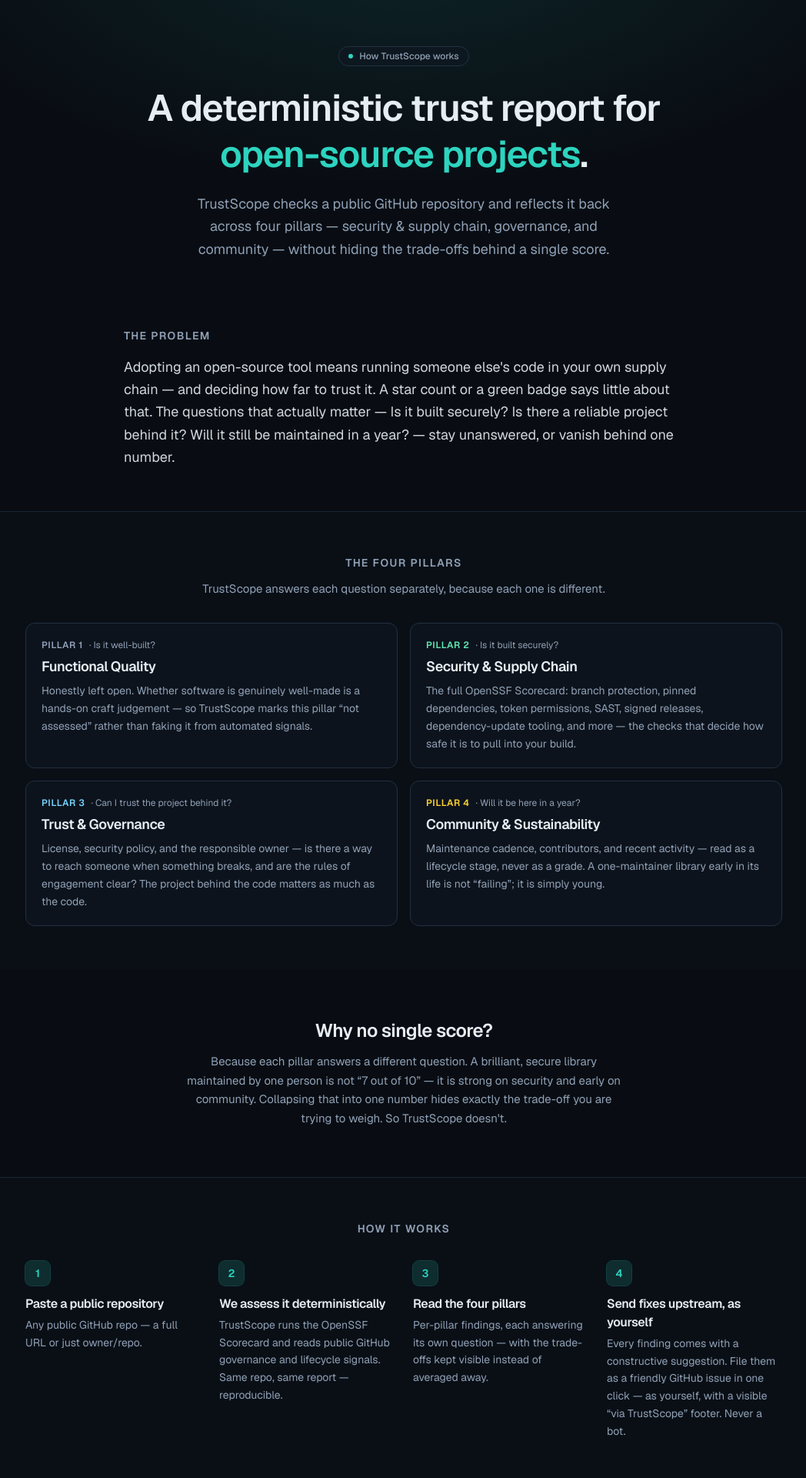
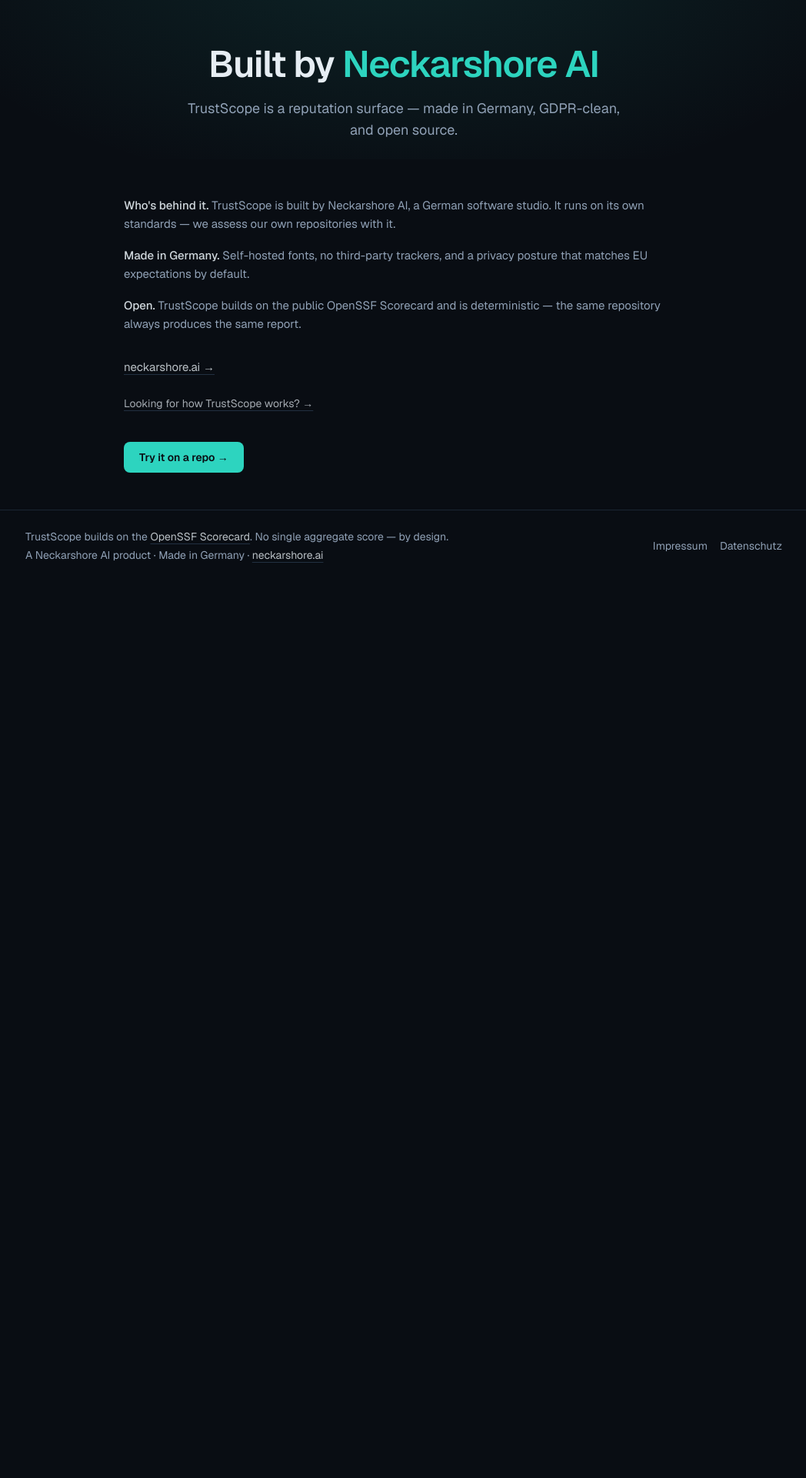
Before and after one commit to neckarshore-mmps/trustscope, a Next.js app: page /about in a window 1280 px wide. Shown: the part 120-2040 px from the top of the page at 77% size, without its empty margins (115-1163 px from the left). After the commit the page ends 875 px from the top, so only its background shows below. Built offline with nearby package versions, Linux system fonts and the light colour scheme.

Commit message:
feat(pages): repurpose /about as company page + Organization schema; nav -> /how-it-works
e2e scopes the 'Made in Germany' + neckarshore assertions to <main> — the
footer credibility line carries the same text (strict-mode safe).

```diff
--- a/app/about/page.tsx
+++ b/app/about/page.tsx
@@ -1,212 +1,83 @@
+import type { Metadata } from "next";
 import Link from "next/link";
-import type { Metadata } from "next";
-import { PRODUCT_NAME, PRODUCT_ORG } from "@/config/product";
+import { PRODUCT_NAME, PRODUCT_ORG, PRODUCT_SUBDOMAIN } from "@/config/product";
+import { JsonLd } from "@/components/JsonLd";
 
 export const metadata: Metadata = {
-  title: "How it works",
-  description:
-    "TrustScope turns a public GitHub repo into a deterministic four-pillar trust report — security & supply chain, governance, and community — with constructive, upstream-friendly fixes and no misleading single score.",
+  title: "About",
+  description: `${PRODUCT_NAME} is a reputation surface by ${PRODUCT_ORG} — made in Germany, GDPR-clean, open source. Who is behind it and why.`,
 };
 
-const PILLARS = [
-  {
-    id: 1,
-    title: "Functional Quality",
-    q: "Is it well-built?",
-    body: "Honestly left open. Whether software is genuinely well-made is a hands-on craft judgement — so TrustScope marks this pillar “not assessed” rather than faking it from automated signals.",
-    accent: "text-slate-400",
+const ORG_SCHEMA = {
+  "@context": "https://schema.org",
+  "@type": "Organization",
+  name: PRODUCT_ORG,
+  url: "https://neckarshore.ai",
+  subOrganization: {
+    "@type": "SoftwareApplication",
+    name: PRODUCT_NAME,
+    url: `https://${PRODUCT_SUBDOMAIN}`,
   },
-  {
-    id: 2,
-    title: "Security & Supply Chain",
-    q: "Is it built securely?",
-    body: "The full OpenSSF Scorecard: branch protection, pinned dependencies, token permissions, SAST, signed releases, dependency-update tooling, and more — the checks that decide how safe it is to pull into your build.",
-    accent: "text-emerald-300",
-  },
-  {
-    id: 3,
-    title: "Trust & Governance",
-    q: "Can I trust the project behind it?",
-    body: "License, security policy, and the responsible owner — is there a way to reach someone when something breaks, and are the rules of engagement clear? The project behind the code matters as much as the code.",
-    accent: "text-sky-300",
-  },
-  {
-    id: 4,
-    title: "Community & Sustainability",
-    q: "Will it be here in a year?",
-    body: "Maintenance cadence, contributors, and recent activity — read as a lifecycle stage, never as a grade. A one-maintainer library early in its life is not “failing”; it is simply young.",
-    accent: "text-amber-300",
-  },
-];
-
-const STEPS = [
-  {
-    n: "1",
-    t: "Paste a public repository",
-    d: "Any public GitHub repo — a full URL or just owner/repo.",
-  },
-  {
-    n: "2",
-    t: "We assess it deterministically",
-    d: "TrustScope runs the OpenSSF Scorecard and reads public GitHub governance and lifecycle signals. Same repo, same report — reproducible.",
-  },
-  {
-    n: "3",
-    t: "Read the four pillars",
-    d: "Per-pillar findings, each answering its own question — with the trade-offs kept visible instead of averaged away.",
-  },
-  {
-    n: "4",
-    t: "Send fixes upstream, as yourself",
-    d: "Every finding comes with a constructive suggestion. File them as a friendly GitHub issue in one click — as yourself, with a visible “via TrustScope” footer. Never a bot.",
-  },
-];
+} as const;
 
 export default function AboutPage() {
   return (
     <div>
-      {/* Hero */}
+      <JsonLd data={ORG_SCHEMA} />
       <section className="hero-glow">
-        <div className="mx-auto max-w-3xl px-5 pb-8 pt-20 text-center sm:pt-28">
-          <span className="inline-flex items-center gap-2 rounded-full border border-border bg-surface/60 px-3 py-1 text-xs font-medium text-muted">
-            <span className="h-1.5 w-1.5 rounded-full bg-brand" />
-            How {PRODUCT_NAME} works
-          </span>
-          <h1 className="mx-auto mt-6 max-w-2xl text-4xl font-semibold leading-tight tracking-tight sm:text-5xl">
-            A deterministic trust report for{" "}
-            <span className="text-brand">open-source projects</span>.
+        <div className="mx-auto max-w-3xl px-5 pb-6 pt-20 text-center sm:pt-28">
+          <h1 className="text-4xl font-semibold tracking-tight sm:text-5xl">
+            Built by <span className="text-brand">{PRODUCT_ORG}</span>
           </h1>
-          <p className="mx-auto mt-5 max-w-xl text-lg leading-relaxed text-muted">
-            {PRODUCT_NAME}{" "}checks a public GitHub repository and reflects it back across four
-            pillars — security &amp; supply chain, governance, and community — without hiding the
-            trade-offs behind a single score.
+          <p className="mx-auto mt-5 max-w-xl text-lg text-muted">
+            {PRODUCT_NAME} is a reputation surface — made in Germany, GDPR-clean, and open
+            source.
           </p>
         </div>
       </section>
 
-      {/* The problem */}
-      <section className="mx-auto max-w-3xl px-5 py-14">
-        <h2 className="text-sm font-semibold uppercase tracking-widest text-muted">
-          The problem
-        </h2>
-        <p className="mt-4 text-lg leading-relaxed text-foreground/90">
-          Adopting an open-source tool means running someone else&apos;s code in your own supply
-          chain — and deciding how far to trust it. A star count or a green badge says little about
-          that. The questions that actually matter — Is it built securely? Is there a reliable
-          project behind it? Will it still be maintained in a year? — stay unanswered, or vanish
-          behind one number.
-        </p>
-      </section>
-
-      {/* The four pillars */}
-      <section className="border-t border-border/70 bg-surface/30">
-        <div className="mx-auto max-w-5xl px-5 py-14">
-          <h2 className="text-center text-sm font-semibold uppercase tracking-widest text-muted">
-            The four pillars
-          </h2>
-          <p className="mx-auto mt-3 max-w-xl text-center text-[15px] leading-relaxed text-muted">
-            {PRODUCT_NAME}{" "}answers each question separately, because each one is different.
-          </p>
-          <div className="mt-8 grid gap-4 sm:grid-cols-2">
-            {PILLARS.map((p) => (
-              <div
-                key={p.id}
-                className="rounded-xl border border-border bg-surface/60 p-5 transition-colors hover:border-brand/30"
-              >
-                <div className="flex items-baseline gap-2">
-                  <span
-                    className={`text-xs font-semibold uppercase tracking-wider ${p.accent}`}
-                  >
-                    Pillar {p.id}
-                  </span>
-                  <span className="text-xs text-muted">· {p.q}</span>
-                </div>
-                <h3 className="mt-1.5 text-lg font-semibold tracking-tight">{p.title}</h3>
-                <p className="mt-1.5 text-sm leading-relaxed text-muted">{p.body}</p>
-              </div>
-            ))}
-          </div>
-        </div>
-      </section>
-
-      {/* Why no single score */}
-      <section className="mx-auto max-w-3xl px-5 py-16 text-center">
-        <h2 className="text-2xl font-semibold tracking-tight">Why no single score?</h2>
-        <p className="mx-auto mt-3 max-w-xl text-[15px] leading-relaxed text-muted">
-          Because each pillar answers a different question. A brilliant, secure library maintained
-          by one person is not “7 out of 10” — it is strong on security and early on community.
-          Collapsing that into one number hides exactly the trade-off you are trying to weigh. So{" "}
-          {PRODUCT_NAME}{" "}doesn&apos;t.
-        </p>
-      </section>
-
-      {/* How it works */}
-      <section className="border-t border-border/70 bg-surface/30">
-        <div className="mx-auto max-w-5xl px-5 py-14">
-          <h2 className="text-center text-sm font-semibold uppercase tracking-widest text-muted">
-            How it works
-          </h2>
-          <div className="mt-8 grid gap-6 sm:grid-cols-2 lg:grid-cols-4">
-            {STEPS.map((s) => (
-              <div key={s.n}>
-                <div className="flex h-8 w-8 items-center justify-center rounded-lg bg-brand/15 text-sm font-semibold text-brand ring-1 ring-brand/25">
-                  {s.n}
-                </div>
-                <h3 className="mt-3 font-semibold tracking-tight">{s.t}</h3>
-                <p className="mt-1 text-sm leading-relaxed text-muted">{s.d}</p>
-              </div>
-            ))}
-          </div>
-        </div>
-      </section>
-
-      {/* Open, deterministic, made in Germany */}
-      <section className="mx-auto max-w-3xl px-5 py-16">
-        <h2 className="text-sm font-semibold uppercase tracking-widest text-muted">
-          Open, deterministic, upstream-friendly
-        </h2>
-        <div className="mt-5 space-y-4 text-[15px] leading-relaxed text-muted">
+      <section className="mx-auto max-w-3xl space-y-4 px-5 py-12 text-[15px] leading-relaxed text-muted">
         <p>
-            <span className="font-medium text-foreground/90">Deterministic.</span> The same
-            repository produces the same report — the assessment is grounded in the OpenSSF
-            Scorecard and public GitHub data, not in opinion.
+          <span className="font-medium text-foreground/90">Who&apos;s behind it.</span>{" "}
+          {PRODUCT_NAME} is built by {PRODUCT_ORG}, a German software studio. It runs on its own
+          standards — we assess our own repositories with it.
         </p>
         <p>
-            <span className="font-medium text-foreground/90">Constructive by default.</span> Every
-            finding is paired with a concrete fix and framed as a suggestion, not a verdict. When
-            you file it upstream, the issue is opened as you — with a visible “via {PRODUCT_NAME}”
-            attribution — so real improvements trace back to a real person.
+          <span className="font-medium text-foreground/90">Made in Germany.</span> Self-hosted
+          fonts, no third-party trackers, and a privacy posture that matches EU expectations by
+          default.
         </p>
         <p>
-            <span className="font-medium text-foreground/90">Open source.</span> {PRODUCT_NAME} is
-            MIT-licensed and public on{" "}
+          <span className="font-medium text-foreground/90">Open.</span> {PRODUCT_NAME} builds on
+          the public OpenSSF Scorecard and is deterministic — the same repository always produces
+          the same report.
+        </p>
+        <div className="pt-4">
           <a
             className="text-foreground/80 underline decoration-border underline-offset-4 hover:text-brand"
-              href="https://github.com/neckarshore-mmps/trustscope"
+            href="https://neckarshore.ai"
             target="_blank"
             rel="noreferrer"
           >
-              GitHub
+            neckarshore.ai →
           </a>
-            . A reputation surface by {PRODUCT_ORG} — and it runs on itself.
+        </div>
+        {/* Migration contract (spec §3): /about was repurposed; send mechanics-seekers to /how-it-works. */}
+        <p className="pt-2 text-sm">
+          <Link
+            href="/how-it-works"
+            className="text-foreground/70 underline decoration-border underline-offset-4 hover:text-brand"
+          >
+            Looking for how TrustScope works? →
+          </Link>
         </p>
-        </div>
-
-        <div className="mt-10 flex flex-wrap items-center gap-3">
+        <div className="pt-6">
           <Link
             href="/"
-            className="inline-flex items-center gap-2 rounded-lg bg-brand px-5 py-2.5 text-sm font-semibold text-background transition-opacity hover:opacity-90"
+            className="inline-flex items-center rounded-lg bg-brand px-5 py-2.5 text-sm font-semibold text-background transition-opacity hover:opacity-90"
           >
             Try it on a repo →
           </Link>
-          <a
-            href="https://securityscorecards.dev"
-            target="_blank"
-            rel="noreferrer"
-            className="inline-flex items-center gap-2 rounded-lg border border-border bg-surface-2 px-5 py-2.5 text-sm font-medium transition-colors hover:border-brand/40"
-          >
-            About the OpenSSF Scorecard ↗
-          </a>
         </div>
       </section>
     </div>
--- /dev/null
+++ b/components/JsonLd.tsx
@@ -0,0 +1,8 @@
+export function JsonLd({ data }: { data: object }) {
+  return (
+    <script
+      type="application/ld+json"
+      dangerouslySetInnerHTML={{ __html: JSON.stringify(data) }}
+    />
+  );
+}
--- a/config/nav.ts
+++ b/config/nav.ts
@@ -11,7 +11,7 @@
  * shape and APPENDS to this base — it never rewrites these entries.
  */
 export const NAV_ITEMS: readonly NavItem[] = [
-  { label: "How it works", href: "/about" }, // Plan 3 renames href -> /how-it-works
+  { label: "How it works", href: "/how-it-works" },
   {
     label: "GitHub ↗",
     href: "https://github.com/neckarshore-mmps/trustscope",
```
Also changed, not shown: 1 other file (tests, documents, lock files or other folders). Lines whose indentation alone changed are shown as unchanged.
